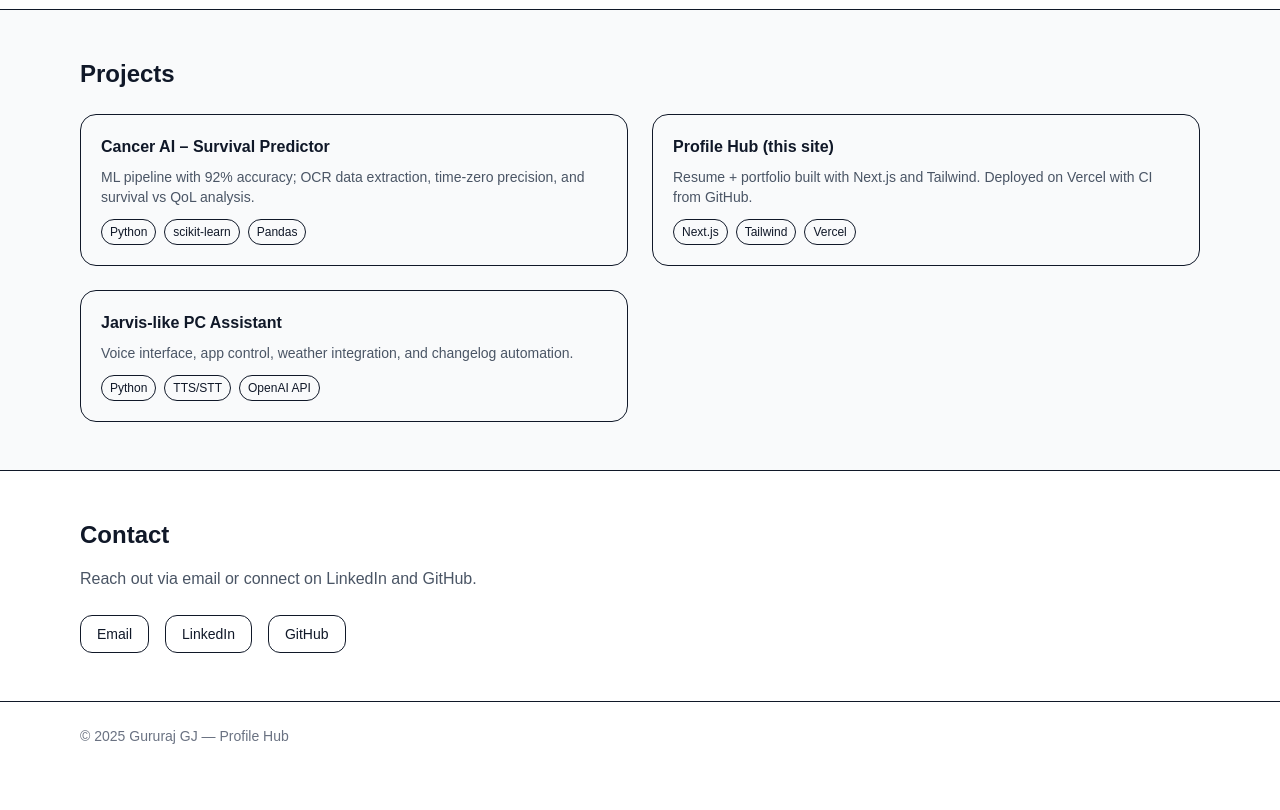
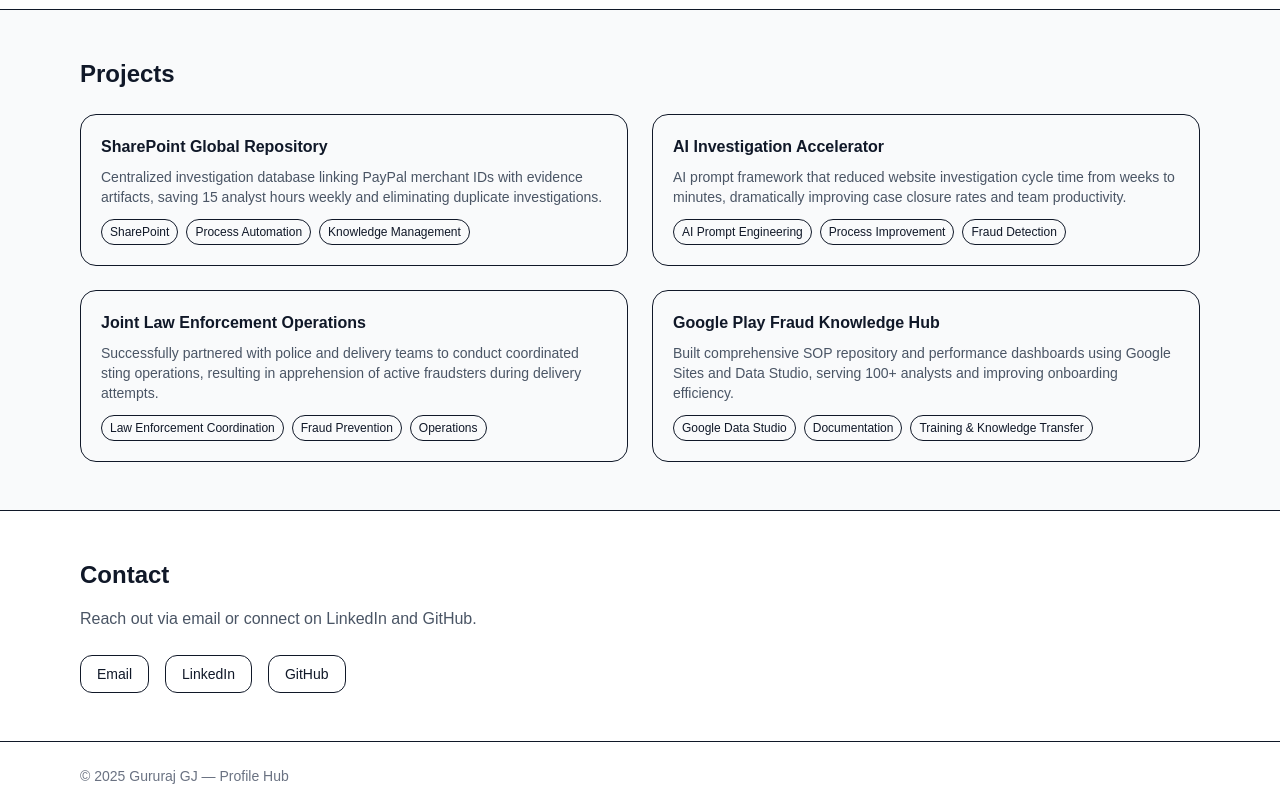
Before and after one commit to Gururaj-GJ/profile-hub, a Next.js app: page / in a window 1280 px wide. Shown: the part 1740-2550 px from the top of the page. Before the commit the page ends 2510 px from the top, so only its background shows below. Built offline with nearby package versions, Linux system fonts and the light colour scheme.

Commit message:
docs: update projects.ts with resume career achievements

```diff
--- a/src/data/projects.ts
+++ b/src/data/projects.ts
@@ -1,22 +1,33 @@
-export type Project = { title: string; description: string; tags: string[]; link: string; };
+export type Project = {
+  title: string;
+  description: string;
+  tags: string[];
+  link: string;
+};
 
 export const projects: Project[] = [
   {
-    title: "Cancer AI – Survival Predictor",
-    description: "ML pipeline with 92% accuracy; OCR data extraction, time-zero precision, and survival vs QoL analysis.",
-    tags: ["Python","scikit-learn","Pandas"],
-    link: "https://github.com/Gururaj-GJ",
+    title: "SharePoint Global Repository",
+    description: "Centralized investigation database linking PayPal merchant IDs with evidence artifacts, saving 15 analyst hours weekly and eliminating duplicate investigations.",
+    tags: ["SharePoint", "Process Automation", "Knowledge Management"],
+    link: "https://www.linkedin.com/in/gururaj-gj-52a062b4",
   },
   {
-    title: "Profile Hub (this site)",
-    description: "Resume + portfolio built with Next.js and Tailwind. Deployed on Vercel with CI from GitHub.",
-    tags: ["Next.js","Tailwind","Vercel"],
-    link: "https://github.com/Gururaj-GJ/profile-hub",
+    title: "AI Investigation Accelerator",
+    description: "AI prompt framework that reduced website investigation cycle time from weeks to minutes, dramatically improving case closure rates and team productivity.",
+    tags: ["AI Prompt Engineering", "Process Improvement", "Fraud Detection"],
+    link: "https://www.linkedin.com/in/gururaj-gj-52a062b4",
   },
   {
-    title: "Jarvis-like PC Assistant",
-    description: "Voice interface, app control, weather integration, and changelog automation.",
-    tags: ["Python","TTS/STT","OpenAI API"],
-    link: "https://github.com/Gururaj-GJ",
+    title: "Joint Law Enforcement Operations",
+    description: "Successfully partnered with police and delivery teams to conduct coordinated sting operations, resulting in apprehension of active fraudsters during delivery attempts.",
+    tags: ["Law Enforcement Coordination", "Fraud Prevention", "Operations"],
+    link: "https://www.linkedin.com/in/gururaj-gj-52a062b4",
+  },
+  {
+    title: "Google Play Fraud Knowledge Hub",
+    description: "Built comprehensive SOP repository and performance dashboards using Google Sites and Data Studio, serving 100+ analysts and improving onboarding efficiency.",
+    tags: ["Google Data Studio", "Documentation", "Training & Knowledge Transfer"],
+    link: "https://www.linkedin.com/in/gururaj-gj-52a062b4",
   },
 ];
```
